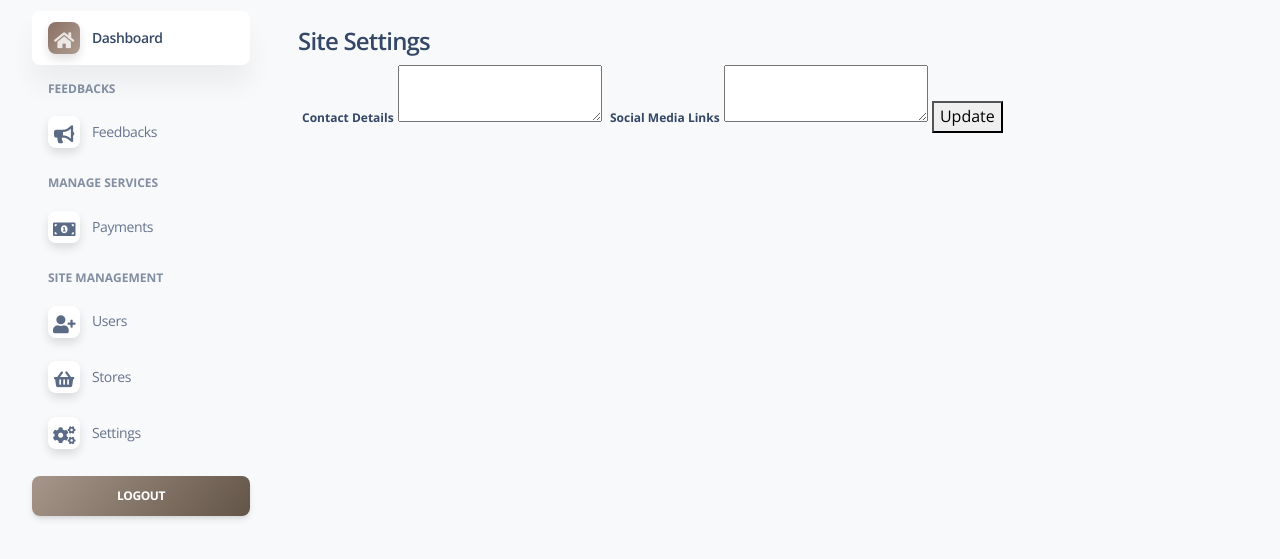
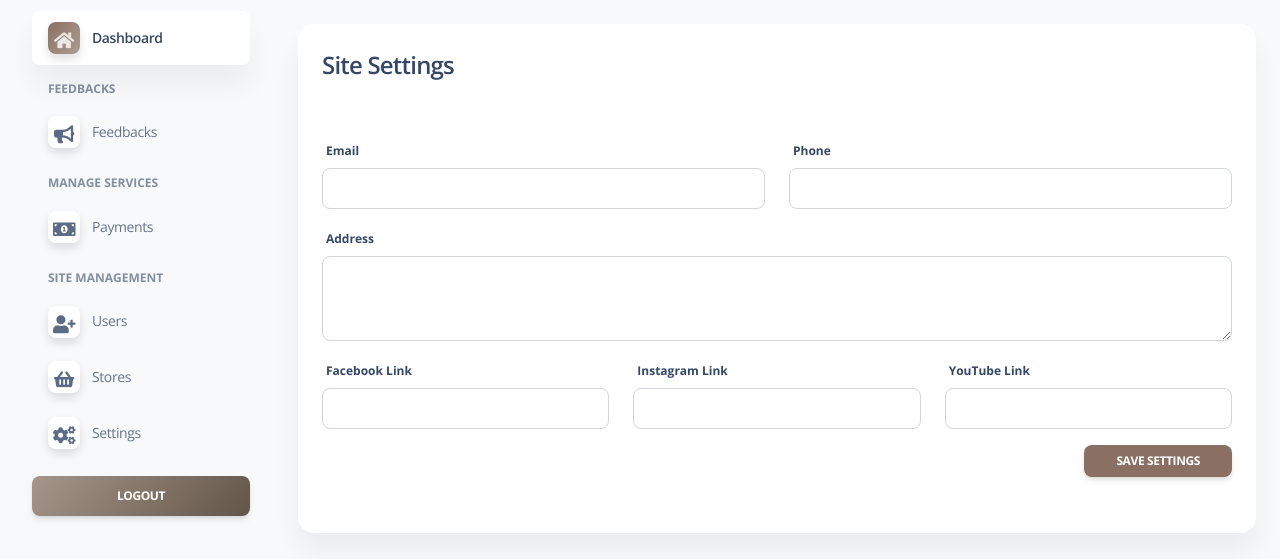
Before and after one commit to Kavindacc/Project-I_Exchanza, a PHP site: page /admin/settings.php in a window 1280 px wide. Shown: the part 24-583 px from the top of the page. Run offline with PHP 8.4, Linux system fonts and the light colour scheme; data that the repository does not hold is empty; some libraries are stand-ins or nearby versions.

Commit message:
update seetings to edit by admin

```diff
--- a/admin/classes/Admin.php
+++ b/admin/classes/Admin.php
@@ -68,11 +68,22 @@ class Admin
         return $stmt->fetch();
     }
 
-    public function updateSettings($contact_details, $social_media_links)
-    {
-        $stmt = $this->pdo->prepare("UPDATE settings SET contact_details = :contact_details, social_media_links = :social_media_links WHERE id = 1");
-        $stmt->execute(['contact_details' => $contact_details, 'social_media_links' => $social_media_links]);
-    }
+    public function updateSettings($email, $phone, $address, $facebook_link, $instagram_link, $youtube_link)
+{
+    $stmt = $this->pdo->prepare("UPDATE settings
+                                 SET email = :email, phone = :phone, address = :address,
+                                     facebook_link = :facebook, instagram_link = :instagram, youtube_link = :youtube
+                                 WHERE id = 1");
+    $stmt->execute([
+        'email' => $email,
+        'phone' => $phone,
+        'address' => $address,
+        'facebook' => $facebook_link,
+        'instagram' => $instagram_link,
+        'youtube' => $youtube_link
+    ]);
+}
+
 
     public function getPayments()
     {
--- a/admin/feedback.php
+++ b/admin/feedback.php
@@ -38,3 +38,4 @@
 
     </div>
 </div>
+<?php include("includes/footer.php"); ?>
--- a/admin/messages.php
+++ b/admin/messages.php
@@ -63,3 +63,4 @@ if ($_SERVER['REQUEST_METHOD'] == 'POST') {
         </div>
     </div>
 </div>
+<?php include("includes/footer.php"); ?>
--- a/admin/payments.php
+++ b/admin/payments.php
@@ -50,4 +50,4 @@ $payments = $admin->getPayments();
             </div>
         </div>
     </div>
-</div>
+</div><?php include("includes/footer.php"); ?>
--- a/admin/settings.php
+++ b/admin/settings.php
@@ -1,35 +1,83 @@
 <?php
+ob_start();
 session_start();
 include("includes/header.php");
 require '../model/DbConnector.php';
 require 'classes/Admin.php';
 
-/*if (!isset($_SESSION['admin_id'])) {
-    header("Location: login.php");
-    exit();
-}*/
-
 $dbConnector = new DbConnector();
 $admin = new Admin($dbConnector->getConnection());
 
 if ($_SERVER['REQUEST_METHOD'] == 'POST') {
-    $contact_details = $_POST['contact_details'];
-    $social_media_links = $_POST['social_media_links'];
-   $admin->updateSettings($contact_details, $social_media_links);
+    $email = $_POST['email'];
+    $phone = $_POST['phone'];
+    $address = $_POST['address'];
+    $facebook_link = $_POST['facebook'];
+    $instagram_link = $_POST['instagram'];
+    $youtube_link = $_POST['youtube'];
+
+    $admin->updateSettings($email, $phone, $address, $facebook_link, $instagram_link, $youtube_link);
     header("Location: settings.php");
 }
 
 $settings = $admin->getSettings();
+
+// Check if the query returned a valid result
+if (!$settings) {
+    $settings = [
+        'email' => '',
+        'phone' => '',
+        'address' => '',
+        'facebook_link' => '',
+        'instagram_link' => '',
+        'youtube_link' => ''
+    ];
+}
 ?>
 
+<div class="row">
+    <div class="col-md-12">
+        <div class="card">
+            <div class="card-header">
+                <h4>Site Settings</h4>
+            </div>
+            <div class="card-body">
+                <form method="post">
+                    <div class="row">
+                        <div class="col-md-6 mb-3">
+                            <label>Email</label>
+                            <input type="text" name="email" class="form-control" value="<?= htmlspecialchars($settings['email']) ?>">
+                        </div>
+                        <div class="col-md-6 mb-3">
+                            <label>Phone</label>
+                            <input type="text" name="phone" class="form-control" value="<?= htmlspecialchars($settings['phone']) ?>">
+                        </div>
+                        <div class="col-md-12 mb-3">
+                            <label>Address</label>
+                            <textarea name="address" class="form-control" rows="3"><?= htmlspecialchars($settings['address']) ?></textarea>
+                        </div>
+                        <div class="col-md-4 mb-3">
+                            <label>Facebook Link</label>
+                            <input type="text" name="facebook" class="form-control" value="<?= htmlspecialchars($settings['facebook_link']) ?>">
+                        </div>
+                        <div class="col-md-4 mb-3">
+                            <label>Instagram Link</label>
+                            <input type="text" name="instagram" class="form-control" value="<?= htmlspecialchars($settings['instagram_link']) ?>">
+                        </div>
+                        <div class="col-md-4 mb-3">
+                            <label>YouTube Link</label>
+                            <input type="text" name="youtube" class="form-control" value="<?= htmlspecialchars($settings['youtube_link']) ?>">
+                        </div>
+                    </div>
+                    <div class="mb-3 text-end">
+                        <button type="submit" style="background-color:#897062; color:white;" class="btn btn-sm">Save Settings</button>
+                    </div>
+                </form>
+            </div>
+        </div>
+    </div>
+</div>
 
-    <div class="settings">
-        <h4>Site Settings</h4>
-        <form method="post">
-            <label for="contact_details">Contact Details</label>
-            <textarea name="contact_details"><?php echo $settings['contact_details']; ?></textarea>
-            <label for="social_media_links">Social Media Links</label>
-            <textarea name="social_media_links"><?php echo $settings['social_media_links']; ?></textarea>
-            <button type="submit">Update</button>
-        </form>
-    </div>
+<?php include("includes/footer.php");
+ob_end_flush();
+?>
```
Also changed, not shown: index.php (+40 -14 lines), admin/users.php (line endings or trailing spaces).
